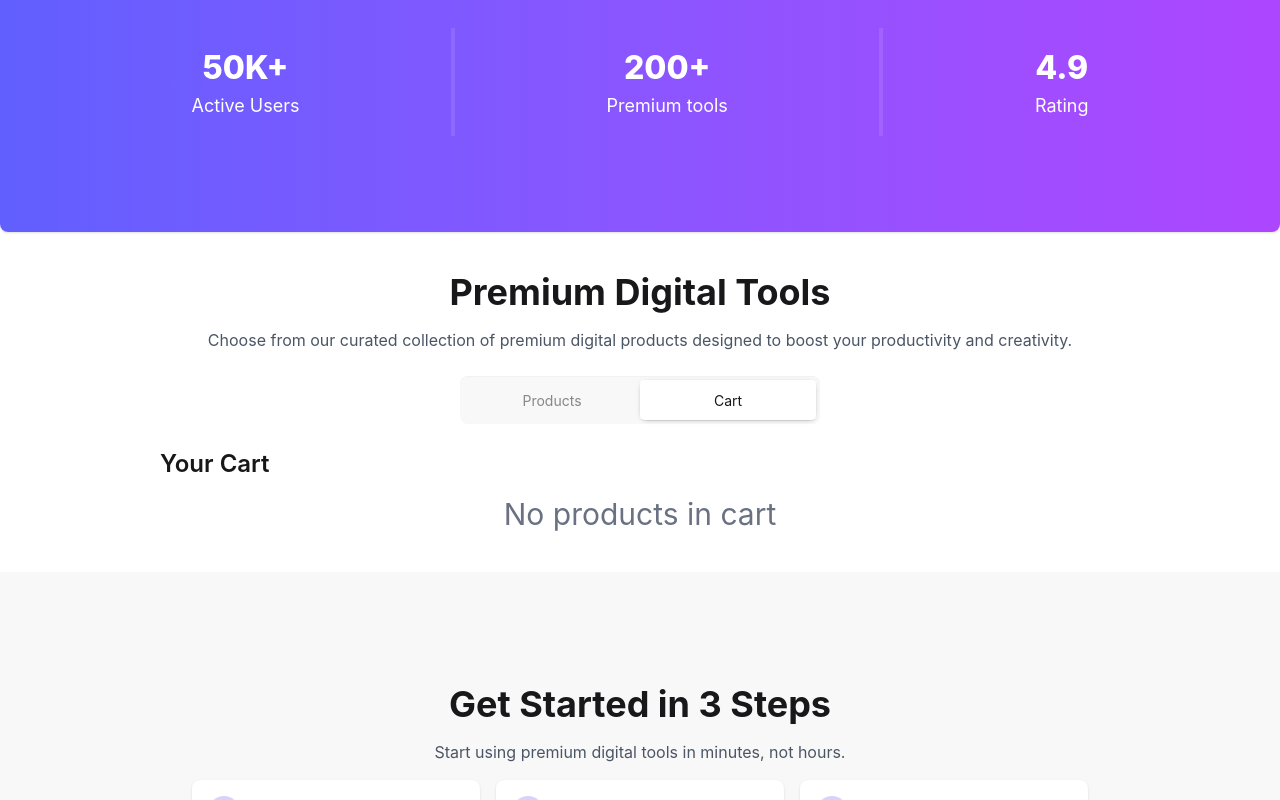
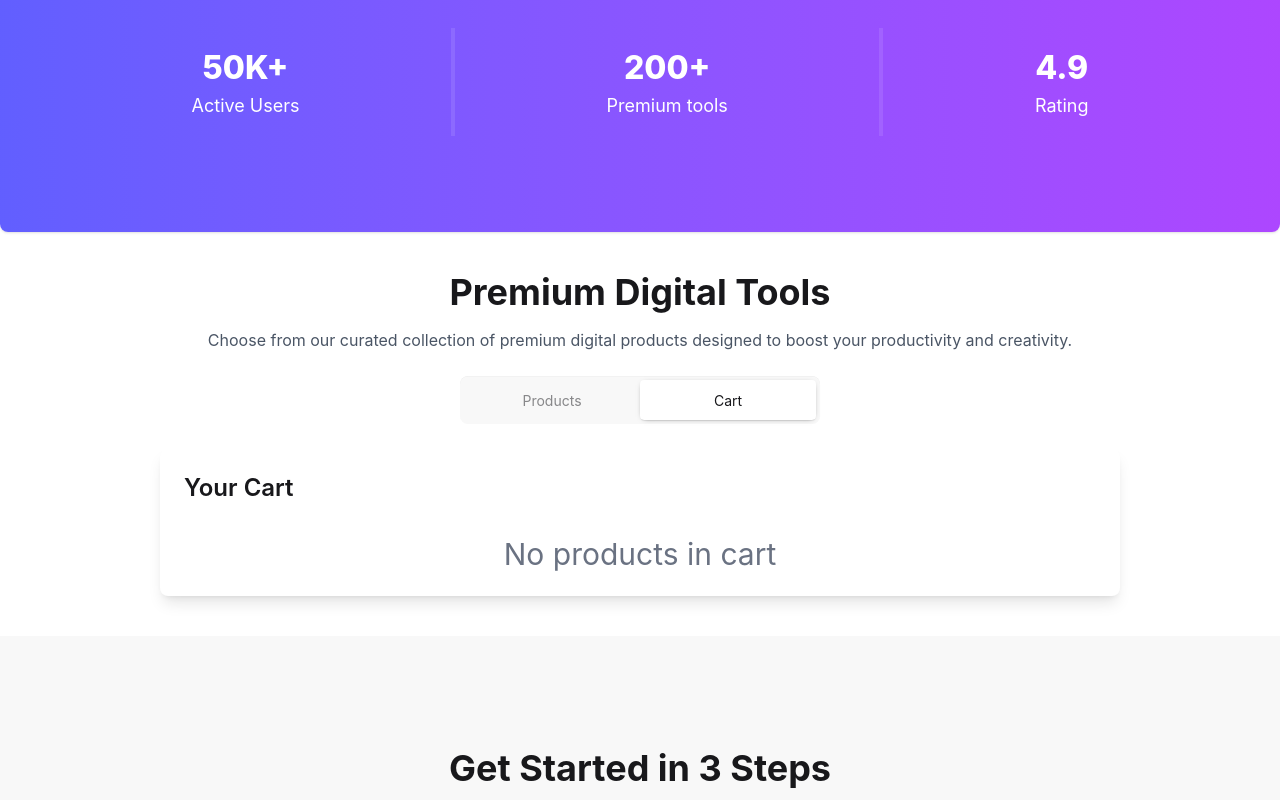
Before and after one commit to blitz-003/B13-A6-DigiTools-Platform, a React (Vite) app: page / in a window 1280 px wide. Both pictures are taken after a click on the tab "Cart". Shown: the part 933-1733 px from the top of the page. Built offline with nearby package versions, Linux system fonts and the light colour scheme.

Commit message:
8th commit. all done except the image path

```diff
--- a/src/components/Cart/Cart.jsx
+++ b/src/components/Cart/Cart.jsx
@@ -3,20 +3,20 @@ import React from "react";
 const Cart = ({ cart, setCart }) => {
   const handleRemove = (id) => setCart(cart.filter((item) => item.id !== id));
 
-  // Safely convert price to number (remove $ if exists)
+  // Safely convert price to number
   const total = cart.reduce((sum, item) => {
-    // Remove $ and convert to float
     const price = parseFloat(item.price.toString().replace("$", "")) || 0;
     return sum + price;
   }, 0);
 
   return (
-    <div className="w-full flex flex-col gap-4">
+    <div className="w-full flex justify-center mt-6">
+      <div className="card w-full shadow-lg p-6 bg-base-100 flex flex-col gap-4">
         {/* Your cart heading */}
-      <h2 className="text-2xl font-semibold">Your Cart</h2>
+        <h2 className="text-2xl font-semibold mb-4">Your Cart</h2>
 
         {cart.length === 0 ? (
-        <p className="text-center text-gray-500 col-span-3 text-3xl">
+          <p className="text-center text-gray-500 text-3xl">
             No products in cart
           </p>
         ) : (
@@ -38,7 +38,9 @@ const Cart = ({ cart, setCart }) => {
 
                 <div>
                   <p className="font-semibold">{item.title}</p>
-                <p className="text-gray-600">{item.price}</p>
+                  <p className="text-gray-600">
+                    ${parseFloat(item.price).toFixed(2)}
+                  </p>
                 </div>
               </div>
 
@@ -55,10 +57,10 @@ const Cart = ({ cart, setCart }) => {
         {cart.length > 0 && (
           <div className="flex justify-between items-center w-full mt-6">
             <h1 className="font-semibold">Total</h1>
-          {/* Only numeric total */}
-          <p className="font-bold text-lg">{total.toFixed(2)}</p>
+            <p className="font-bold text-lg">${total.toFixed(2)}</p>
           </div>
         )}
+      </div>
     </div>
   );
 };
```
Lines whose indentation alone changed are shown as unchanged.
